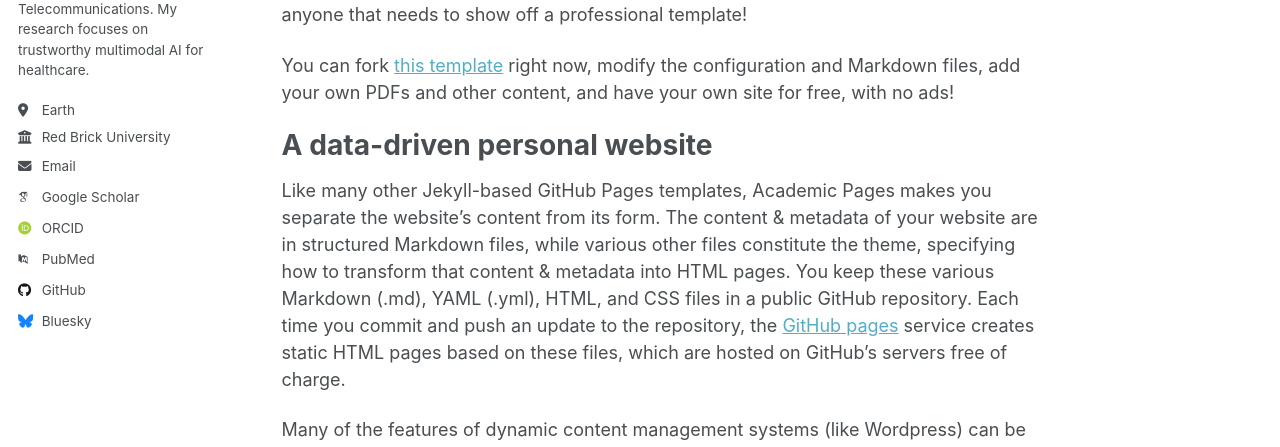
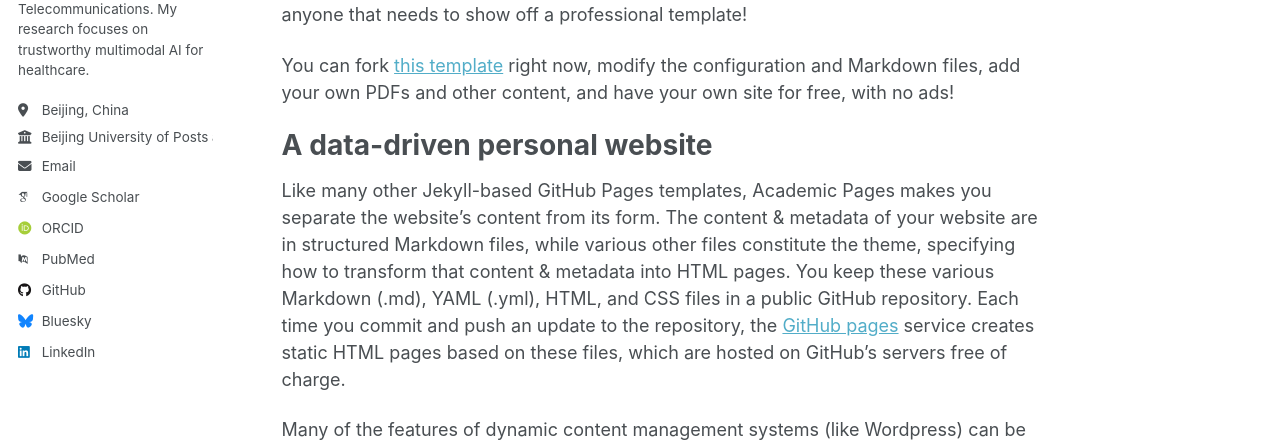
Before and after one commit to t-zhihao/t-zhihao.github.io, a Jekyll site: the page built from _pages/about.md, in a window 1280 px wide. Shown: the part 357-804 px from the top of the page. Built offline with Jekyll 4.4.1, drawn with Linux system fonts in a browser that asks for light colours; some web fonts are replaced; a script that is not in the unit is left out.

Commit message:
Update _config.yml

```diff
--- a/_config.yml
+++ b/_config.yml
@@ -26,15 +26,15 @@ author:
   name             : Zhihao Tang
   pronouns         : # example: "she/her"
   bio              : PhD candidate at Beijing University of Posts and Telecommunications. My research focuses on trustworthy multimodal AI for healthcare.
-  location         : "Earth"
-  employer         : "Red Brick University"
+  location         : Beijing, China
+  employer         : Beijing University of Posts and Telecommunications
   uri              : # URL
-  email            : "none@example.org"
+  email            : zhihao.tang@163.com
 
   # Academic websites
   academia         : # URL
   arxiv            : # URL - Update with the correct link to your profile
-  googlescholar    : "https://scholar.google.com/citations?user=PS_CX0AAAAAJ"
+  googlescholar    : https://scholar.google.com/citations?user=B_juCo4AAAAJ
   inspire-hep      : # URL
   impactstory      : # URL
   orcid            : "http://orcid.org/yourorcidurl"
@@ -47,7 +47,7 @@ author:
   bitbucket        : # Username - Update with your username on the site
   codepen          : # Username
   dribbble         : # Username
-  github           : "academicpages"
+  github           : t-zhihao
   kaggle           : # Username
   stackoverflow    : # User number or user number and name (i.e., use "1" or "1/jeff-atwood")
 
@@ -62,7 +62,7 @@ author:
   keybase          : # Username
   instagram        : # Username
   lastfm           : # Username
-  linkedin         : # Username
+  linkedin         : zh-tang
   mastodon         : # URL
   medium           : # URL
   pinterest        : # Username
```
